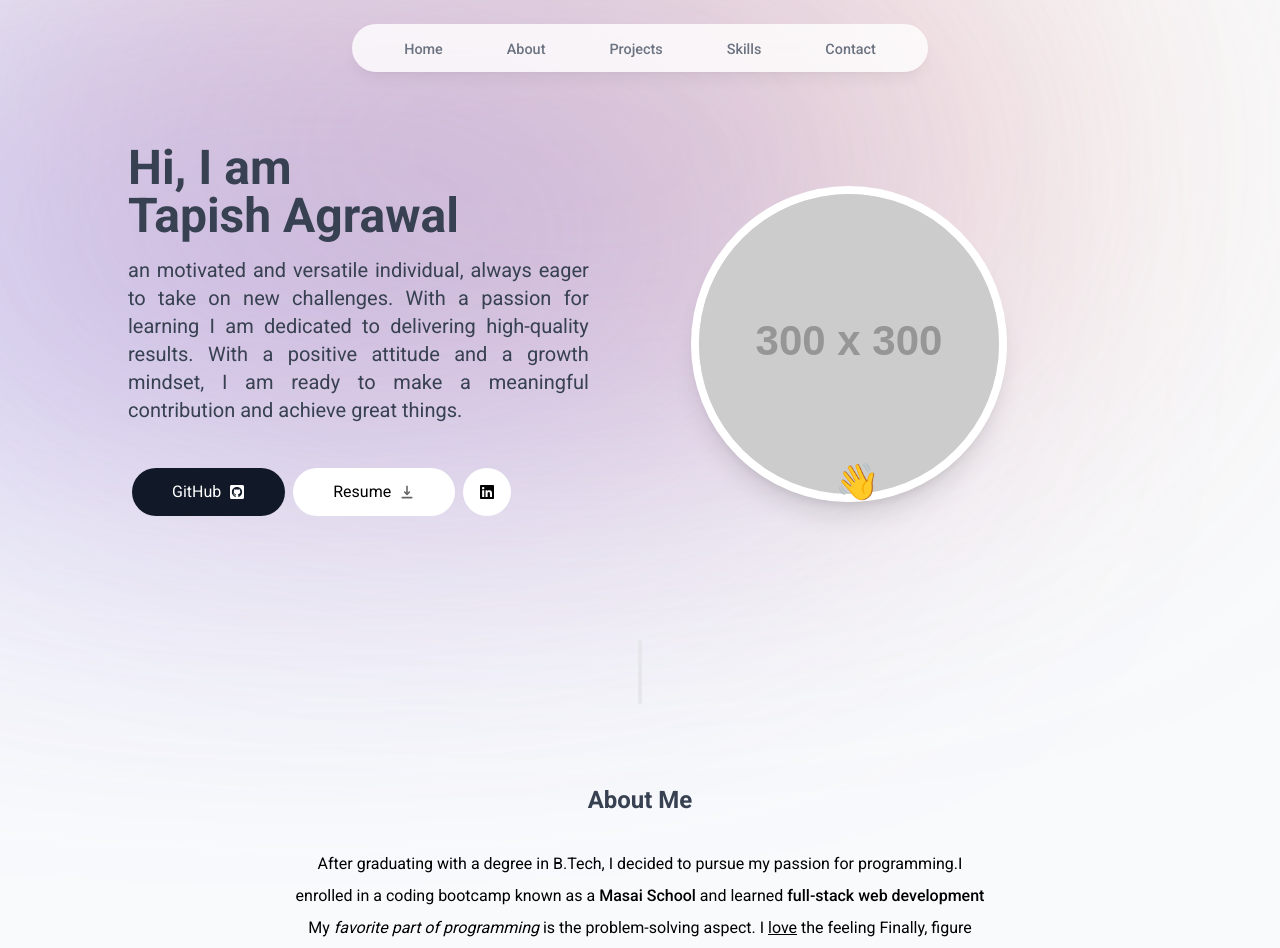
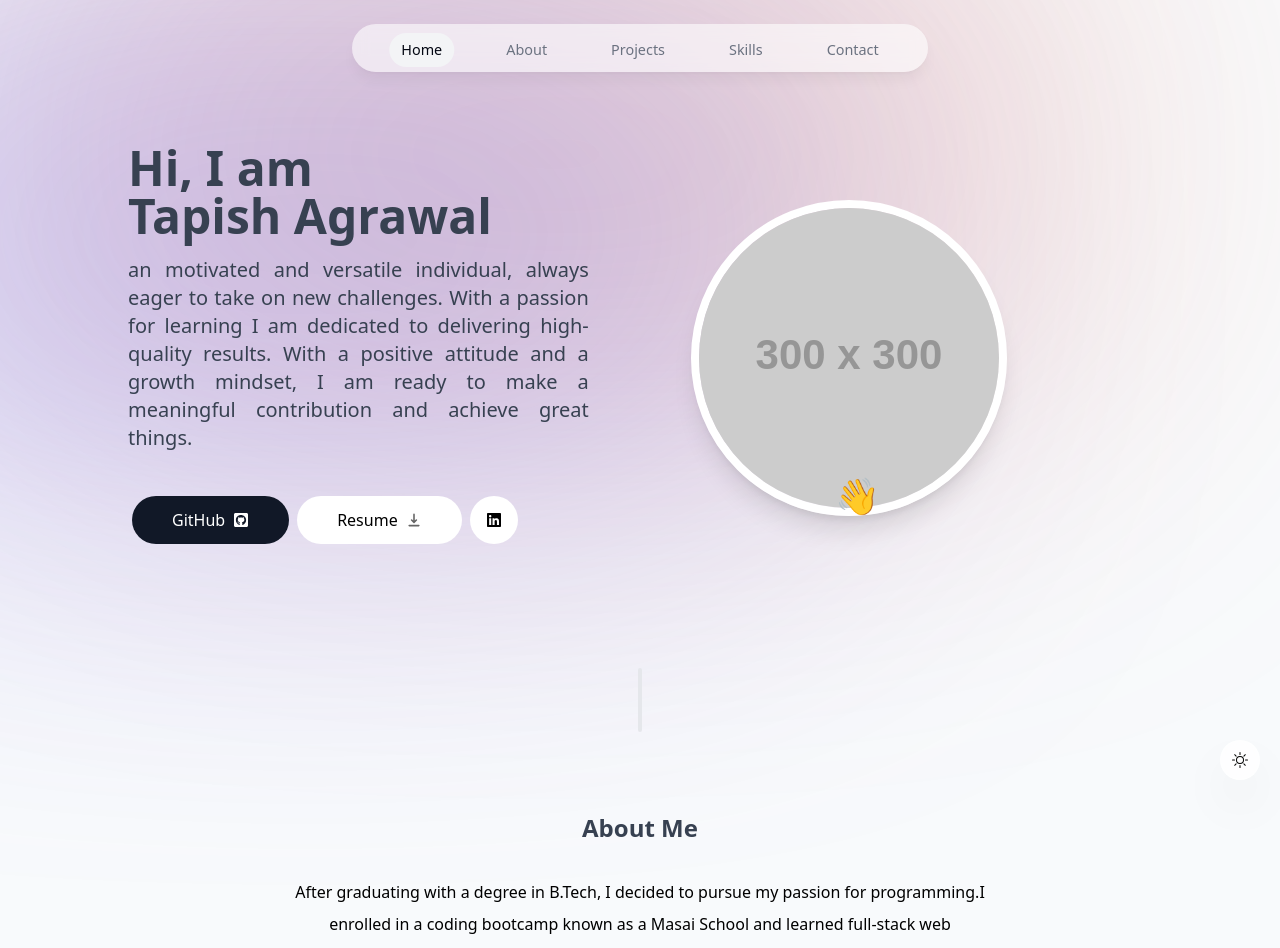
Before and after one commit to Tapishagrawal/Tapishagrawal.github.io, a React (Create React App) app: page / in a window 1280 px wide. Shown: the top 948 px of the page. Built offline with nearby package versions, Linux system fonts and the light colour scheme.

Commit message:
contact page added

```diff
--- a/package.json
+++ b/package.json
@@ -10,6 +10,7 @@
     "@testing-library/react": "^13.4.0",
     "@testing-library/user-event": "^13.5.0",
     "axios": "^1.5.0",
+    "clsx": "^2.0.0",
     "framer-motion": "^10.16.4",
     "react": "^18.2.0",
     "react-dom": "^18.2.0",
--- a/public/index.html
+++ b/public/index.html
@@ -1,5 +1,5 @@
 <!DOCTYPE html>
-<html lang="en">
+<html lang="en" class="scroll-smooth">
   <head>
     <meta charset="utf-8" />
     <link rel="icon" href="%PUBLIC_URL%/favicon.ico" />
--- a/src/App.css
+++ b/src/App.css
@@ -2,7 +2,6 @@
 
 body {
   background-color: #f8fafc;
-  font-family: 'Roboto', sans-serif;
 }
 
 ::-webkit-scrollbar {
@@ -23,3 +22,6 @@ body {
   /* Border radius of the scrollbar thumb */
   padding: 5px;
 }
+.scroll-smooth{
+  scroll-behavior: smooth;
+}
--- a/src/App.js
+++ b/src/App.js
@@ -6,17 +6,21 @@ import Home from './Pages/Home';
 import { BluerBackground } from './components/BluerBackground';
 import { Projects } from './Pages/Projects';
 import { Skills } from './Pages/Skills';
+import { Contact } from './Pages/Contact';
+import { ThemeSwitch } from './components/ThemeSwitch';
 
 function App() {
   return (
     <>
-      <BluerBackground/>
+      <BluerBackground />
       <Header />
-      <Home/>
-      <SectionDivider/>
-      <About/>
-      <Projects/>
-      <Skills/>
+      <Home />
+      <SectionDivider />
+      <About />
+      <Projects />
+      <Skills />
+      <Contact/>
+      <ThemeSwitch/>
     </>
   );
 }
--- a/src/Pages/About.jsx
+++ b/src/Pages/About.jsx
@@ -10,7 +10,7 @@ export default function About() {
                 initial={{ opacity: 0, y: 100 }}
                 animate={{ opacity: 1, y: 0 }}
                 transition={{ delay: 0.175 }}
-                id='about' className='mb-28 max-w-[43.1rem] m-auto text-center leading-8 sm:mb-40 '>
+                id='about' className='scroll-mt-[6rem] mb-28 max-w-[43.1rem] m-auto text-center leading-8 sm:mb-40 '>
                 <SectionHeading>About Me</SectionHeading>
                 <p className='mb-3'>After graduating with a degree in B.Tech, I decided to pursue my passion for programming.I enrolled in a coding bootcamp known as a <span className='font-medium'>Masai School</span> and learned <span className='font-medium'>full-stack web development</span> My <span className='italic'>favorite part of programming</span> is the problem-solving aspect. I <span className='underline'>love</span> the feeling Finally, figure out a solution to a problem. My core stack is <span className='font-medium'> JavaScript, React, Node.js and MongoDB.</span> I also familiar with Typescript.
                     I'm always looking to learn new technologies. I am currently looking for a <span className='font-medium'> full-time position</span> as a software developer.
--- /dev/null
+++ b/src/Pages/Contact.jsx
@@ -0,0 +1,29 @@
+import React from 'react'
+import { SectionHeading } from '../components/SectionHeading'
+import { FaPaperPlane } from 'react-icons/fa';
+import { motion } from "framer-motion";
+
+export const Contact = () => {
+    return (
+        <motion.section
+            initial={{opacity:0}}
+            whileInView={{opacity:1}}
+            transition={{duration:1}}
+            viewport={{once:true}}
+            id="contact"
+            className='scroll-mt-[6rem] mb-20 sm:md-28 w-[min(100%,38rem)] m-auto text-center'
+        >
+            <SectionHeading>
+                Contact
+            </SectionHeading>
+            <div className='-mt-6'>
+                <p className='text-gray-700'>Contact me directly at <a className='underline' href="mailto:tapishg4@gmail.com">tapishg4@gmail.com</a> or through this from.</p>
+                <form className='mt-10 flex flex-col'>
+                    <input type="email" required maxLength={500} placeholder='Your email' className='h-14 rounded-lg border border-black/10 outline-blue-200 px-4' />
+                    <textarea maxLength={500} required placeholder='Your message' className='h-52 my-3 rounded-lg border border-black/10 p-4 outline-blue-200'></textarea>
+                    <button type='submit' className='group flex items-center justify-center gap-2 h-[3rem] w-[8rem] bg-gray-900 text-white rounded-full outline-none hover:scale-110 active:scale-105 hover:bg-gray-950 transition-all'>Submit <FaPaperPlane className='text-xs opacity-70 transition-all group-hover:translate-x-1 group-hover:-translate-y-1' /></button>
+                </form>
+            </div>
+        </motion.section>
+    )
+}
--- a/src/Pages/Projects.jsx
+++ b/src/Pages/Projects.jsx
@@ -4,7 +4,7 @@ import { Project } from '../components/Project';
 
 export const Projects = () => {
     return (
-        <section id="projects">
+        <section id="projects" className='scroll-mt-[6rem]'>
             <SectionHeading>My Projects</SectionHeading>
             <Project />
             <Project />
--- a/src/Pages/Skills.jsx
+++ b/src/Pages/Skills.jsx
@@ -16,8 +16,6 @@ const skillsData = [
     "Express",
     "ChakraUI"
 ]
-
-export const Skills = () => {
 const fadeInAnimationVariants = {
     initial:{
         opacity:0,
@@ -31,6 +29,8 @@ export const Skills = () => {
         }
     }),
 }
+export const Skills = () => {
+
     return (
         <section id="skills"
             className='mb-28 max-w-[53rem] scroll-mt-28 text-center sm:mb-40 m-auto'
--- a/src/components/Header.jsx
+++ b/src/components/Header.jsx
@@ -1,6 +1,7 @@
 "use client";
-import React from 'react'
+import React, { useState } from 'react'
 import { motion } from "framer-motion";
+import clsx from "clsx";
 
 const links = [
     {
@@ -26,25 +27,37 @@ const links = [
 ]
 
 export default function Header() {
+    const [activeSection, setActiveSection] = useState("Home")
     return (
         <header className='z-[999] relative' id="nav-menu">
-            <motion.div className='fixed top-0 left-1/2  h-[3rem] w-full rounded-none border-white border-opacity-40 bg-white bg-opacity-80 shadow-lg shadow-black/5 backdrop-blur-[0.5rem] sm:top-6 sm:w-[36rem] sm:rounded-full'
+            <motion.div className='fixed top-0 left-1/2  h-[3rem] w-full rounded-none border-white border-opacity-40 bg-white bg-opacity-60 shadow-lg shadow-black/5 backdrop-blur-[0.5rem] sm:top-6 sm:w-[36rem] sm:rounded-full'
                 initial={{ y: -100, x: "-50%", opacity: 0 }}
                 animate={{ y: 0, x: "-50%", opacity: 1 }}
             ></motion.div>
             <nav className='flex fixed top-[0.15rem] left-1/2 h-12 -translate-x-1/2 py-2 sm:top-[1.7rem] sm:h-[initial] sm:py-0'>
                 <ul className='flex w-[22rem] flex-wrap items-center justify-center gap-y-1 text-[0.9rem] font-medium text-gray-500 sm:w-[initial]  sm:flex-nowrap sm:gap-10'>
                     {links.map(link => (
-                        <motion.li className='h-3/4 flex items-center justify-center'
+                        <motion.li className='h-3/4 flex items-center justify-center relative'
                             key={link.hash}
                             initial={{ y: -100, opacity: 0 }}
                             animate={{ y: 0, opacity: 1 }}
                         >
                             <a
-                                className='flex w-full items-center justify-center px-3 py-3 hover:text-gray-950 transition'
+                                className={clsx('flex w-full items-center justify-center px-3 py-3 hover:text-gray-950 transition', { "text-gray-950": activeSection === link.name })}
                                 href={link.hash}
+                                onClick={() => setActiveSection(link.name)}
                             >
                                 {link.name}
+                                {link.name === activeSection &&
+                                    <motion.span
+                                        layoutId='activeSection'
+                                        transition={{
+                                            type:"spring",
+                                            stiffness:380,
+                                            damping:50
+                                        }}
+                                        className='bg-gray-100 rounded-full absolute inset-0 -z-10'></motion.span>
+                                }
                             </a>
                         </motion.li>
                     ))}
--- /dev/null
+++ b/src/components/ThemeSwitch.jsx
@@ -0,0 +1,23 @@
+import React, { useState } from 'react'
+import { BsMoon, BsSun } from "react-icons/bs"
+
+export const ThemeSwitch = () => {
+    const [theme, setTheme] = useState("light");
+
+    const toggleTheme = () => {
+        if (theme === "light") {
+            setTheme('dark')
+        } else {
+            setTheme('light')
+        }
+    }
+    return (
+        <button className='fixed bottom-5 right-5 bg-white w-[2.5rem] h-[2.5rem] bg-opacity-80 backdrop-blur-[0.5rem] border border-white border-opacity-40 shadow-2xl rounded-full flex items-center justify-center hover:scale-[1.1] active:scale-100 transition-all'
+        onClick={toggleTheme}
+        >
+            {
+                theme === "light" ? (<BsSun />) : (<BsMoon/>)
+            }
+        </button>
+    )
+}
```
Also changed, not shown: 1 other file (tests, documents, lock files or other folders). Lines whose indentation alone changed are shown as unchanged.
